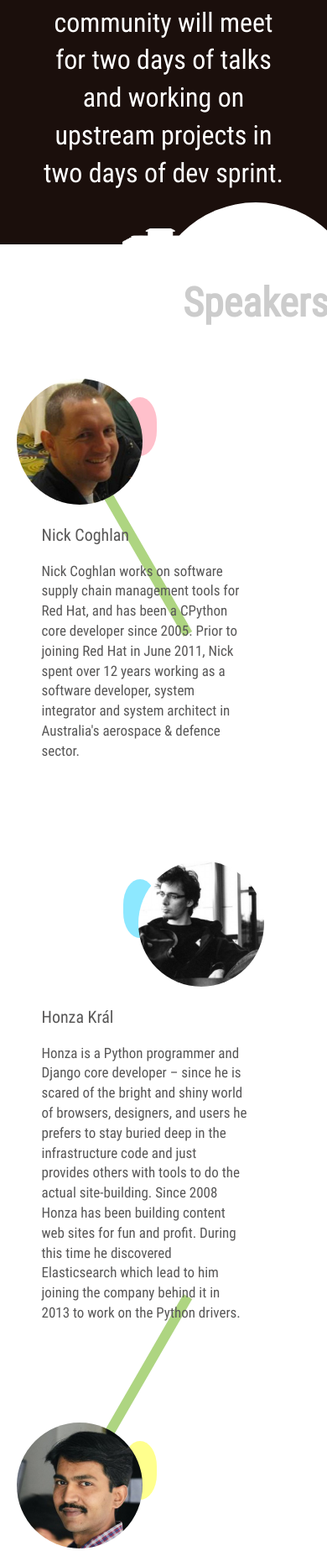
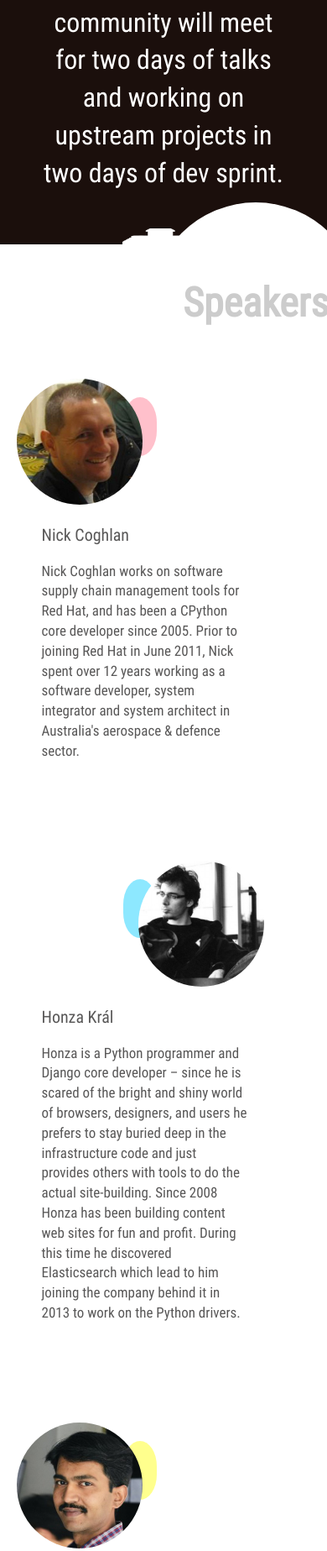
Before and after one commit to PyConPune/pune.pycon.org, a Python web app: template templates/index.html in a window 390 px wide; the page is wider, and only the part inside the window is pictured. Shown: the part 1296-3143 px from the top of that part at 84% size. Run offline with Jinja, Linux system fonts and the light colour scheme; the template is opened without the code that fills it, so the values that code supplies are empty; some libraries are stand-ins or nearby versions.

Commit message:
Folds made responsive

```diff
--- a/css/main.css
+++ b/css/main.css
@@ -558,3 +558,22 @@ span.s-y-t a:hover {
    top:120px;
    z-index: 1;
 }
+
+/* Changes in padding and overflow in mobile view*/
+@media screen and (max-width:750px) {
+  .green-fold .content, .yellow-fold .content {
+    width: 55%;
+    padding: 230px 115px;
+  }
+
+  body {
+    overflow-x:hidden !important;
+  }
+}
+
+/* This classes on being added are not shown in responsive(smaller) screens*/
+@media screen and (max-width:750px) {
+  .hide-resp {
+    display:none;
+  }
+}
--- a/index.html
+++ b/index.html
@@ -78,7 +78,7 @@
         <div class="responsive-container">
           <div class="speakers-block">
             <div class="speaker">
-              <div class="inline-block s-left"><img alt="keynote-speaker" src="/images/nickcoghlan.jpg" /><div class="oval pink"></div><div class="line left-line"></div></div>
+              <div class="inline-block s-left"><img alt="keynote-speaker" src="/images/nickcoghlan.jpg" /><div class="oval pink"></div><div class="line left-line hide-resp"></div></div>
               <div class="inline-block speaker-info">
                   <h3>Nick Coghlan</h3>
                   <p>Nick Coghlan works on software supply chain management tools for Red Hat, and has been a CPython core developer since 2005. Prior to joining Red Hat in June 2011, Nick spent over 12 years working as a software developer, system integrator and system architect in Australia's aerospace & defence sector.</p>
@@ -93,7 +93,7 @@
                 </div>
             </div>
             <div class="speaker m-t-100">
-                <div class="inline-block s-left"><img alt="keynote-speaker" src="/images/praveenpatil.jpg" /><div class="oval yellow"></div><div class="line right-line"></div></div>
+                <div class="inline-block s-left"><img alt="keynote-speaker" src="/images/praveenpatil.jpg" /><div class="oval yellow"></div><div class="line right-line hide-resp"></div></div>
                 <div class="inline-block speaker-info">
                   <h3>Praveen Patil</h3>
                   <p>A Physics Teacher who loves FOSS, Fedora, Python and believes that 'A Clean House is a Sign of a Wasted Life !'</p>
@@ -123,7 +123,6 @@
         <div class="skew-up"></div>
         <div class="circle">Venue</div>
         <div id="venue">
-          <div class="map-overlay" onClick="style.pointerEvents='none'"></div>
           <div id="ds-venue"></div>
           <div id="cf-venue"></div>
           <div class="clear"></div>
--- a/templates/index.html
+++ b/templates/index.html
@@ -58,7 +58,7 @@
         <div class="responsive-container">
           <div class="speakers-block">
             <div class="speaker">
-              <div class="inline-block s-left"><img alt="keynote-speaker" src="/images/nickcoghlan.jpg" /><div class="oval pink"></div><div class="line left-line"></div></div>
+              <div class="inline-block s-left"><img alt="keynote-speaker" src="/images/nickcoghlan.jpg" /><div class="oval pink"></div><div class="line left-line hide-resp"></div></div>
               <div class="inline-block speaker-info">
                   <h3>Nick Coghlan</h3>
                   <p>Nick Coghlan works on software supply chain management tools for Red Hat, and has been a CPython core developer since 2005. Prior to joining Red Hat in June 2011, Nick spent over 12 years working as a software developer, system integrator and system architect in Australia's aerospace & defence sector.</p>
@@ -73,7 +73,7 @@
                 </div>
             </div>
             <div class="speaker m-t-100">
-                <div class="inline-block s-left"><img alt="keynote-speaker" src="/images/praveenpatil.jpg" /><div class="oval yellow"></div><div class="line right-line"></div></div>
+                <div class="inline-block s-left"><img alt="keynote-speaker" src="/images/praveenpatil.jpg" /><div class="oval yellow"></div><div class="line right-line hide-resp"></div></div>
                 <div class="inline-block speaker-info">
                   <h3>Praveen Patil</h3>
                   <p>A Physics Teacher who loves FOSS, Fedora, Python and believes that 'A Clean House is a Sign of a Wasted Life !'</p>
```
